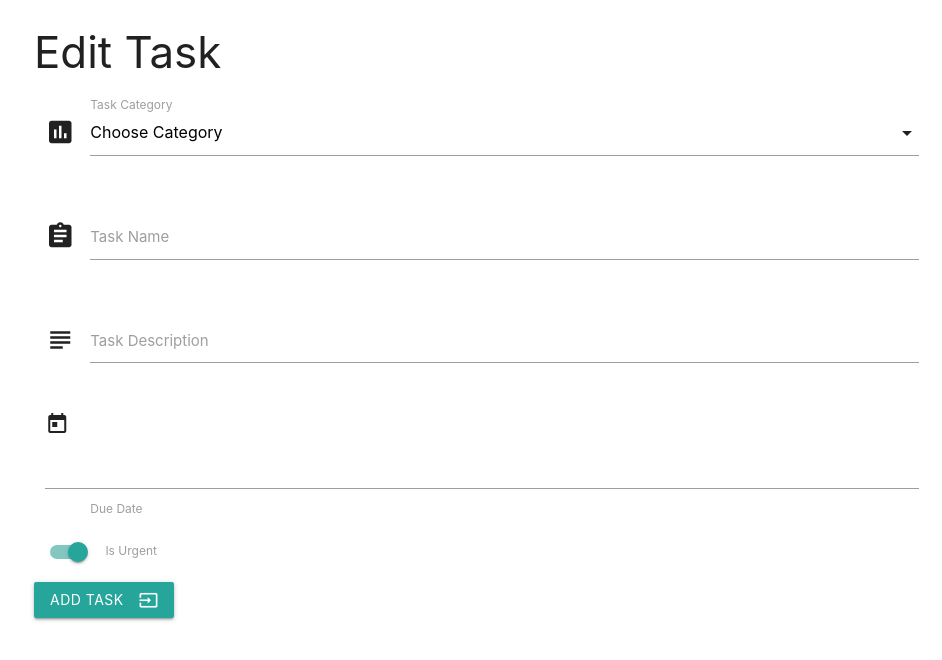
After one commit to auxfuse/task-manager, a Flask app: template templates/edittask.html in a window 1280 px wide. The commit adds this page. Shown: the top 660 px of the page, without its empty margins (158-1100 px from the left). Run offline with Flask 2, Linux system fonts and the light colour scheme; the template is opened without the code that fills it, so the values that code supplies are empty; some libraries are stand-ins or nearby versions.

Commit message:
edittask.html tasks now display information pertaining to their document of the database

```diff
--- a/app.py
+++ b/app.py
@@ -1,7 +1,9 @@
 import os
 from flask import Flask, render_template, redirect, request, url_for
 from flask_pymongo import PyMongo
+# Using bson objectId to convert the ID being passed from our template into a readable format for MongoDB.
 from bson.objectid import ObjectId
+
 
 app = Flask(__name__)
 
@@ -20,9 +22,9 @@ def get_tasks():
 def add_task():
     return render_template('addtask.html', categories=mongo.db.categories.find())
 
-'''Form submission to take currently filled fields to create a new document in our tasks collection.
+"""Form submission to take currently filled fields to create a new document in our tasks collection.
 We convert the form to a dict so it can be easily understood by Mongo. In reality we would also add form validation here
-and as part of html check.'''
+and as part of html check."""
 @app.route('/insert_task', methods=['POST'])
 def insert_task():
     tasks = mongo.db.tasks
@@ -30,6 +32,18 @@ def insert_task():
     return redirect(url_for('get_tasks'))
 # Good practice to return the user to the task page once document is created in DB.
 
+"""Create associated function that will react to the 'edit' button being clicked to edit the properties associated
+with just that singular task. Fetch the task that matches the task ID using the mongo ID as parameter alongside the value
+returned from our BSON objectID."""
+@app.route('/edit_task/<task_id>')
+def edit_task(task_id):
+    the_task = mongo.db.tasks.find_one({"_id": ObjectId(task_id)})
+    # 2nd thing to do is to list the collections because we're going to use the task that's returned from MongoDB.
+    # and all the categories to populate the form for editing, instead of showing a blank form like add_task....
+    all_categories = mongo.db.categories.find()
+    return render_template('edittask.html', task=the_task, categories=all_categories)
+
+
 if __name__ == "__main__":
     app.run(host=os.environ.get('IP'),
             port=os.environ.get('PORT'),
--- /dev/null
+++ b/templates/edittask.html
@@ -0,0 +1,74 @@
+{% extends 'base.html' %}
+{% block content %}
+
+    <h3>Edit Task</h3>
+    <div class="row">
+        <!-- Form action to be set to the url of the function of 'insert_task' -->
+        <form action="{{ url_for('insert_task') }}" method="POST" class="col s12">
+            <div class="row">
+                <div class="input-field col s12">
+                    <i class="material-icons prefix">poll</i>
+                    <select id="category_name" name="category_name">
+                        <option value="" disabled selected>Choose Category</option>
+                        {% for cat in categories %}
+                            {% if cat.category_name == task.category_name %}
+                                <option value="{{cat.category_name}}" selected>{{cat.category_name}}</option>
+                            {% else %}
+                                <option value="{{cat.category_name}}">{{cat.category_name}}</option>
+                            {% endif %}
+                        {% endfor %}
+                    </select>
+                    <label for="category_name">Task Category</label>
+                </div>
+            </div>
+            <div class="row">
+                <div class="input-field col s12">
+                    <i class="material-icons prefix">assignment</i>
+                    <input id="task_name" name="task_name" type="text" class="validate" value="{{task.task_name}}">
+                    <label for="task_name">Task Name</label>
+                </div>
+            </div>
+            <div class="row">
+                <div class="input-field col s12">
+                    <i class="material-icons prefix">subject</i>
+                    <textarea id="task_description" name="task_description" class="materialize-textarea validate">{{task.task_description}}</textarea>
+                    <label for="task_description">Task Description</label>
+                </div>
+            </div>
+            <div class="row">
+                <div class="input-fiel col s12">
+                    <i class="material-icons prefix">today</i>
+                    <input id="due_date" name="due_date" type="text" class="datepicker">
+                    <label for="due_date">Due Date</label>
+                </div>
+            </div>
+            <div class="row">
+                <div class="switch">
+                    <label>
+                        {% if task.is_urgent %}
+                            <input id="is_urgent" name="is_urgent" type="checkbox" checked>
+                        {% else %}
+                            <input id="is_urgent" name="is_urgent" type="checkbox" checked>
+                        {% endif %}
+                            <span class="lever"></span>
+                        Is Urgent
+                    </label>
+                </div>
+            </div>
+            <div class="row">
+                <button class="btn waves-effect waves-light" type="submit" name="action">Add Task
+                    <i class="material-icons right">input</i>
+                </button>
+            </div>
+        </form>
+    </div>
+
+    <script src="https://cdnjs.cloudflare.com/ajax/libs/jquery/3.4.1/jquery.min.js"></script>
+    <script>
+            $(document).ready(function(){
+                due_date = Date.parse('{{task.due_date}}');
+                $('#due_date').pickadate('picker').set('select', due_date, { format: 'dd/mm/yyyy' }).trigger('change');
+            });
+    </script>
+
+{% endblock %}
--- a/templates/tasks.html
+++ b/templates/tasks.html
@@ -8,7 +8,7 @@
                 <div class="collapsible-header">
                     <div class="col s3">
                         <i class="material-icons expand_chev">expand_more</i>
-                        <a class="waves-effect waves-light btn btn_small">Edit</a>
+                        <a href="{{ url_for('edit_task', task_id=task._id) }}" class="waves-effect waves-light btn btn_small">Edit</a>
                         <a class="waves-effect waves-light btn btn_small blue">Done</a>
                     </div>
                     <div class="col s9">
```
